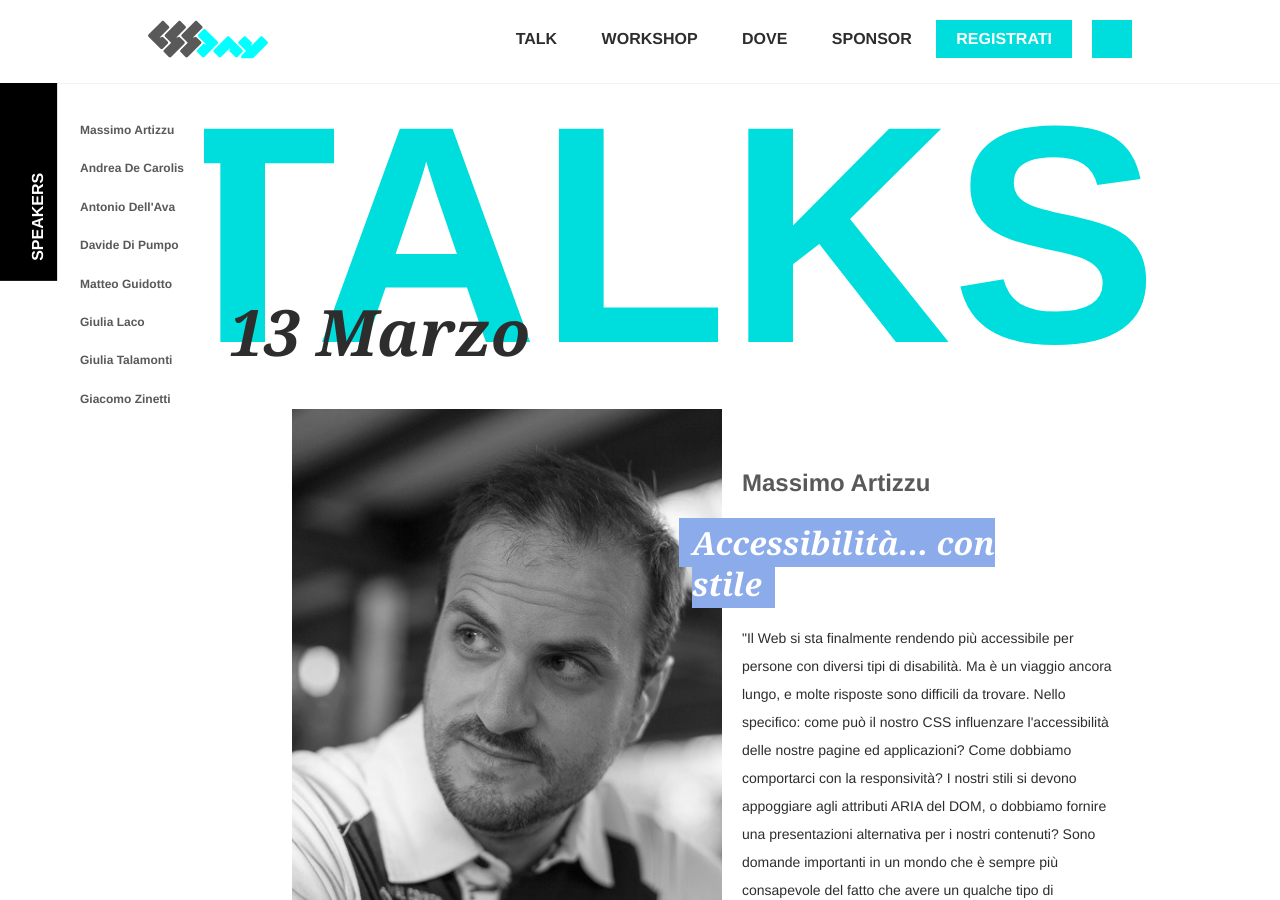
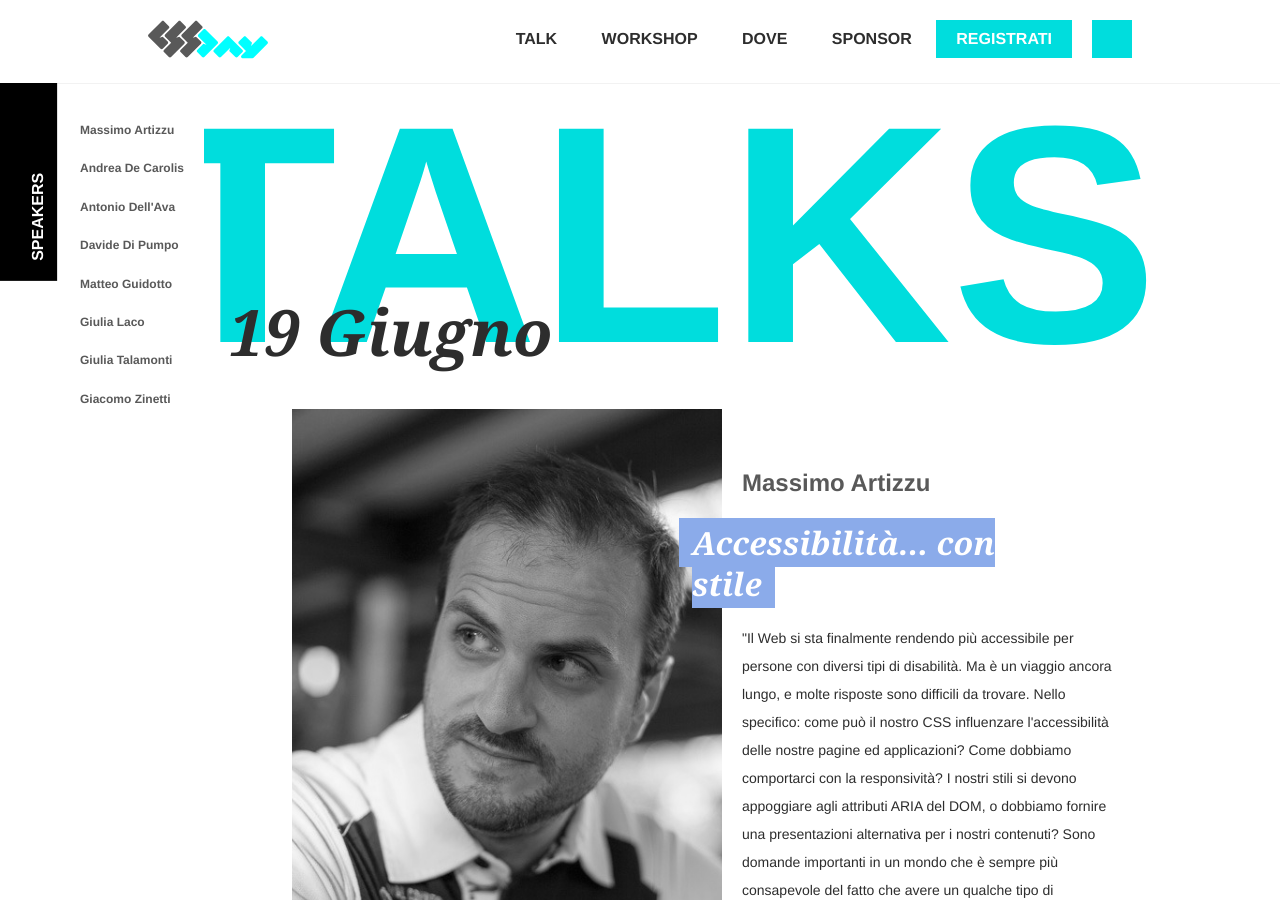
Before and after one commit to pantarei-mb/2020.cssday.it, a Jekyll site: the page built from talks.html, in a window 1280 px wide and 900 px high. Built offline with Jekyll 4.4.1, drawn with Linux system fonts in a browser that asks for light colours; some web fonts are replaced.

Commit message:
fixed date

```diff
--- a/talks.html
+++ b/talks.html
@@ -14,7 +14,7 @@ title: Talks
 
   <div class="talks-intro">
     <h2 class="talks-intro__date">
-      13 Marzo
+      19 Giugno
     </h2>
   </div>
 
```
